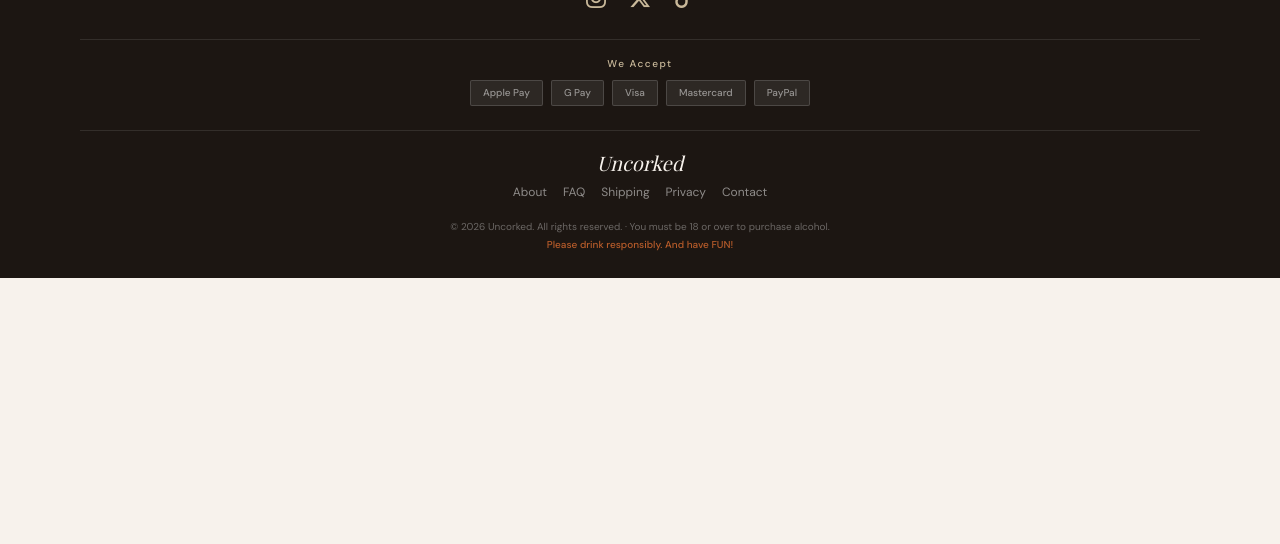
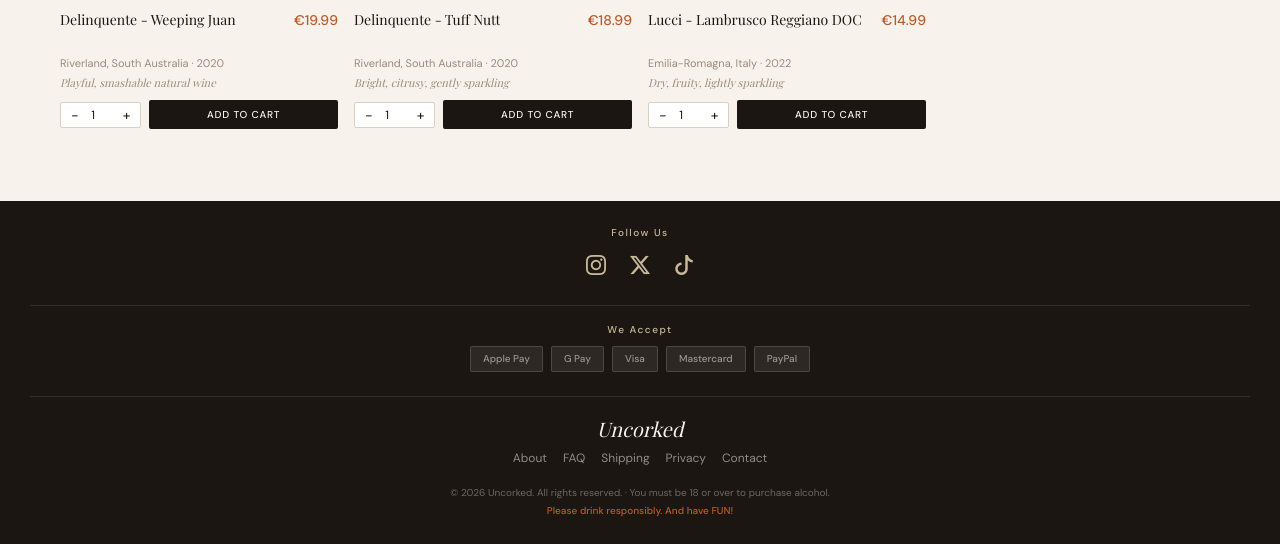
Before and after one commit to crucioltheresa/uncorked, a Django app: page /wines/?type=sparkling in a window 1280 px wide. Shown: the part 1014-1558 px from the top of the page. Before the commit the page ends 1292 px from the top, so only its background shows below. Run offline with Django 5.2, Linux system fonts and the light colour scheme; data comes from the database, SQL or seed files in the repository; some web fonts are replaced.

Commit message:
Implement pagination for wine list and enhance wine card layout

```diff
--- a/products/views.py
+++ b/products/views.py
@@ -1,3 +1,4 @@
+from django.core.paginator import Paginator
 from django.shortcuts import render, get_object_or_404
 from .models import Wine, Region
 
@@ -11,6 +12,10 @@ def wine_list(request):
         wines = wines.filter(wine_type=wine_type)
     if region:
         wines = wines.filter(region__slug=region)
+
+    paginator = Paginator(wines, 12)
+    page_number = request.GET.get("page")
+    wines = paginator.get_page(page_number)
 
     regions = Region.objects.all()
     context = {
--- a/static/css/style.css
+++ b/static/css/style.css
@@ -959,142 +959,179 @@ p {
 
 /* 8.2 Wine Catalogue */
 
+/* 8.2 Wine Catalogue */
+
 .catalogue {
-    padding: var(--space-md) var(--container-pad);
+    padding: var(--space-md) 0 var(--space-lg);
 }
 
 .catalogue__title {
     font-family: var(--font-display);
     font-size: var(--text-2xl);
     text-align: center;
-    margin-bottom: var(--space-md);
+    margin-bottom: var(--space-lg);
     text-transform: uppercase;
     letter-spacing: 0.05em;
-}
-
-.catalogue__filters {
-    display: flex;
-    gap: var(--space-xs);
-    overflow-x: auto;
-    scrollbar-width: none;
-    margin-bottom: var(--space-md);
-    padding-bottom: 4px;
-}
-
-.catalogue__filters::-webkit-scrollbar {
-    display: none;
-}
-
-.filter-chip {
-    white-space: nowrap;
-    padding: 6px 14px;
+    font-weight: 400;
+}
+
+.catalogue__top {
+    display: flex;
+    justify-content: space-between;
+    align-items: center;
+    padding: 0 var(--container-pad);
+    margin-bottom: var(--space-sm);
+}
+
+.catalogue__filter select {
     border: 0.5px solid var(--color-border);
-    border-radius: var(--radius-full);
-    font-size: var(--text-sm);
+    border-radius: var(--radius-sm);
+    padding: 6px 12px;
+    font-size: var(--text-sm);
+    font-family: var(--font-body);
+    background: var(--color-card);
     color: var(--color-dark);
-    background: var(--color-card);
-    transition: all var(--transition);
-}
-
-.filter-chip:hover,
-.filter-chip--active {
-    background: var(--color-dark);
-    color: var(--color-bg);
-    border-color: var(--color-dark);
+    cursor: pointer;
 }
 
 .wine-grid {
     display: grid;
     grid-template-columns: 1fr;
-    gap: var(--space-sm);
+    gap: 0;
+    padding: 0 var(--container-pad);
 }
 
 .wine-card {
-    background: var(--color-card);
-    border: 0.5px solid var(--color-border);
-    border-radius: var(--radius-md);
+    background: var(--color-bg);
+    border: none;
+    padding-bottom: var(--space-sm);
+    margin-bottom: var(--space-sm);
+}
+
+.wine-card__image {
     overflow: hidden;
-    transition: box-shadow var(--transition);
-}
-
-.wine-card:hover {
-    box-shadow: var(--shadow-md);
-}
-
-.wine-card__image {
+    margin-bottom: 10px;
     position: relative;
-    overflow: hidden;
 }
 
 .wine-card__image img {
     width: 100%;
     height: 260px;
     object-fit: cover;
-    transition: transform 0.4s ease;
-}
-
-.wine-card:hover .wine-card__image img {
-    transform: scale(1.03);
+    display: block;
 }
 
 .wine-card__badge {
     position: absolute;
     top: 10px;
     left: 10px;
-}
-
-.wine-card__body {
-    padding: 14px;
+    z-index: 1;
+}
+
+.wine-card__top {
+    display: flex;
+    justify-content: space-between;
+    align-items: baseline;
+    margin-bottom: 2px;
 }
 
 .wine-card__name {
     font-size: var(--text-base);
     font-weight: 500;
     color: var(--color-dark);
+    display: -webkit-box;
+    -webkit-line-clamp: 2;
+    line-clamp: 2;
+    -webkit-box-orient: vertical;
+    overflow: hidden;
+    min-height: 40px;
+}
+
+.wine-card__name a {
+    color: var(--color-dark);
+}
+
+.wine-card__price {
+    font-size: var(--text-base);
+    font-weight: 500;
+    color: var(--color-accent);
+    white-space: nowrap;
+}
+
+.wine-card__region {
+    font-size: 11px;
+    color: var(--color-mid);
     margin-bottom: 2px;
-}
-
-.wine-card__region {
-    font-size: var(--text-sm);
-    color: var(--color-mid);
-    margin-bottom: 6px;
 }
 
 .wine-card__character {
     font-family: var(--font-display);
     font-style: italic;
-    font-size: var(--text-sm);
+    font-size: 11px;
     color: var(--color-mid);
-    margin-bottom: 12px;
+    margin-bottom: 10px;
     line-height: 1.4;
-}
-
-.wine-card__footer {
-    display: flex;
-    justify-content: space-between;
+    display: -webkit-box;
+    -webkit-line-clamp: 1;
+    line-clamp: 2;
+    -webkit-box-orient: vertical;
+    overflow: hidden;
+}
+
+.wine-card__actions {
+    display: flex;
     align-items: center;
-}
-
-.wine-card__price {
-    font-size: var(--text-md);
-    font-weight: 500;
-    color: var(--color-accent);
-}
-
-.wine-card__add {
-    font-size: var(--text-xs);
-    font-weight: 500;
-    letter-spacing: 0.08em;
-    text-transform: uppercase;
-    color: var(--color-accent);
+    gap: var(--space-xs);
+}
+
+.quantity-stepper {
+    display: flex;
+    align-items: center;
+    gap: 6px;
+    border: 0.5px solid var(--color-border);
+    border-radius: var(--radius-sm);
+    padding: 4px 8px;
+    background: var(--color-card);
+}
+
+.quantity-stepper button {
+    font-size: var(--text-base);
+    color: var(--color-dark);
     background: none;
     border: none;
     cursor: pointer;
-    transition: color var(--transition);
-}
-
-.wine-card__add:hover {
+    padding: 0 2px;
+    line-height: 1;
+}
+
+.quantity-stepper input {
+    width: 28px;
+    text-align: center;
+    border: none;
+    background: none;
+    font-size: var(--text-sm);
+    font-family: var(--font-body);
     color: var(--color-dark);
+}
+
+.wine-card__add-btn {
+    flex: 1;
+    background: var(--color-dark);
+    color: var(--color-bg);
+    font-size: var(--text-xs);
+    font-weight: 500;
+    letter-spacing: 0.08em;
+    text-transform: uppercase;
+    padding: 8px 12px;
+    border: none;
+    border-radius: var(--radius-sm);
+    cursor: pointer;
+    font-family: var(--font-body);
+    transition: background var(--transition);
+}
+
+.wine-card__add-btn:hover {
+    background: var(--color-accent);
 }
 
 
@@ -1825,6 +1862,8 @@ p {
 
     .wine-grid {
         grid-template-columns: repeat(2, 1fr);
+        gap: var(--space-sm);
+
     }
 
     .wine-detail__main {
@@ -1891,13 +1930,15 @@ p {
 @media (min-width: 1280px) {
 
     :root {
-        --container-pad: 80px;
+        --container-pad: 30px;
         --text-2xl: 48px;
         --text-3xl: 72px;
     }
 
     .wine-grid {
         grid-template-columns: repeat(4, 1fr);
+        gap: var(--space-sm);
+        align-items: start;
     }
 
     .hero {
@@ -1919,4 +1960,18 @@ p {
     .wine-detail__image img {
         height: 520px;
     }
-}
+
+    .wine-grid {
+    grid-template-columns: repeat(4, 1fr);
+    gap: var(--space-sm);
+    }
+
+    .wine-card {
+        overflow: hidden;
+        padding-bottom: var(--space-sm);
+    }
+
+    .wine-card__image img {
+        height: 260px;
+    }
+}
--- a/templates/products/wine_list.html
+++ b/templates/products/wine_list.html
@@ -1,41 +1,97 @@
-{% extends "base.html" %}
+{% extends 'base.html' %}
 
-{% block title %}Wines - Uncorked{% endblock %}
+{% block title %}
+    {% if selected_type %}{{ selected_type|title }} Wines{% else %}All Wines{% endif %} — Uncorked
+{% endblock %}
+
+{% block meta_description %}
+    Browse our curated selection of {% if selected_type %}{{ selected_type }}{% else %}natural, classic and independent{% endif %} wines at Uncorked.
+{% endblock %}
 
 {% block content %}
 <div class="catalogue">
-<h1>Our Wines</h1>
 
-<!-- Filters -->
-<div class="filters">
-<a href="{% url 'wine_list' %}">All</a>
-<a href="?type=red">Red</a>
-<a href="?type=white">White</a>
-<a href="?type=sparkling">Sparkling</a>
-<a href="?type=orange">Orange</a>
-<a href="?type=rose">Rosé</a>
-<a href="?type=natural">Natural</a>
-</div>
+    <div class="container">
+        <!-- Breadcrumb -->
+        <p class="breadcrumb">
+            <a href="{% url 'homepage' %}">Home</a>
+            <span>›</span>
+            {% if selected_type %}
+            <a href="{% url 'wine_list' %}">Wines</a>
+            <span>›</span>
+            <span>{{ selected_type|title }}</span>
+            {% else %}
+            <span>All Wines</span>
+            {% endif %}
+        </p>
+
+        <h1 class="catalogue__title">
+            {% if selected_type %}{{ selected_type|title }} Wines{% else %}Our Wines{% endif %}
+        </h1>
 
         <!-- Wine grid -->
         <div class="wine-grid">
             {% for wine in wines %}
             <div class="wine-card">
+                <div class="wine-card__image">
                     {% if wine.image %}
-    <img src="{{ wine.image.url }}" alt="{{ wine.name }}" />
+                    <a href="{% url 'wine_detail' wine.slug %}">
+                        <img src="{{ wine.image.url }}" alt="{{ wine.name }}">
+                    </a>
                     {% endif %}
-    <span class="wine-card__badge">{{ wine.get_wine_type_display }}</span>
-    <h3><a href="{% url 'wine_detail' wine.slug %}">{{ wine.name }}</a></h3>
-    <p class="wine-card__region">{{ wine.region }}</p>
+                    {% if not selected_type %}
+                    <span class="badge badge--{{ wine.wine_type }} wine-card__badge">
+                        {{ wine.get_wine_type_display }}
+                    </span>
+                    {% endif %}
+                </div>
+                <div class="wine-card__top">
+                    <h3 class="wine-card__name">
+                        <a href="{% url 'wine_detail' wine.slug %}">{{ wine.name }}</a>
+                    </h3>
+                    <span class="wine-card__price">€{{ wine.price }}</span>
+                </div>
+                <p class="wine-card__region">{{ wine.region }} {% if wine.vintage %}· {{ wine.vintage }}{% endif %}</p>
                 <p class="wine-card__character">{{ wine.character }}</p>
-    <div class="wine-card__footer">
-    <span class="wine-card__price">€{{ wine.price }}</span>
-    <a href="{% url 'wine_detail' wine.slug %}">View →</a>
+                <form method="POST" action="{% url 'cart_add' wine.id %}">
+                    {% csrf_token %}
+                    <div class="wine-card__actions">
+                        <div class="quantity-stepper">
+                            <button type="button" onclick="this.nextElementSibling.stepDown()">−</button>
+                            <input type="number" name="quantity" value="1" min="1" max="{{ wine.stock }}">
+                            <button type="button" onclick="this.previousElementSibling.stepUp()">+</button>
                         </div>
+                        <button type="submit" class="wine-card__add-btn">Add to Cart</button>
+                    </div>
+                </form>
             </div>
             {% empty %}
             <p>No wines found.</p>
             {% endfor %}
         </div>
+
+        <!-- Pagination -->
+        {% if wines.has_other_pages %}
+        <div class="pagination">
+            {% if wines.has_previous %}
+            <a href="?page={{ wines.previous_page_number }}{% if selected_type %}&type={{ selected_type }}{% endif %}">
+                <i class="bi bi-chevron-left"></i>
+            </a>
+            {% endif %}
+            {% for num in wines.paginator.page_range %}
+            {% if wines.number == num %}
+            <span class="current">{{ num }}</span>
+            {% else %}
+            <a href="?page={{ num }}{% if selected_type %}&type={{ selected_type }}{% endif %}">{{ num }}</a>
+            {% endif %}
+            {% endfor %}
+            {% if wines.has_next %}
+            <a href="?page={{ wines.next_page_number }}{% if selected_type %}&type={{ selected_type }}{% endif %}">
+                <i class="bi bi-chevron-right"></i>
+            </a>
+            {% endif %}
+        </div>
+        {% endif %}
+    </div>
 </div>
 {% endblock %}
```
Lines whose indentation alone changed are shown as unchanged.
